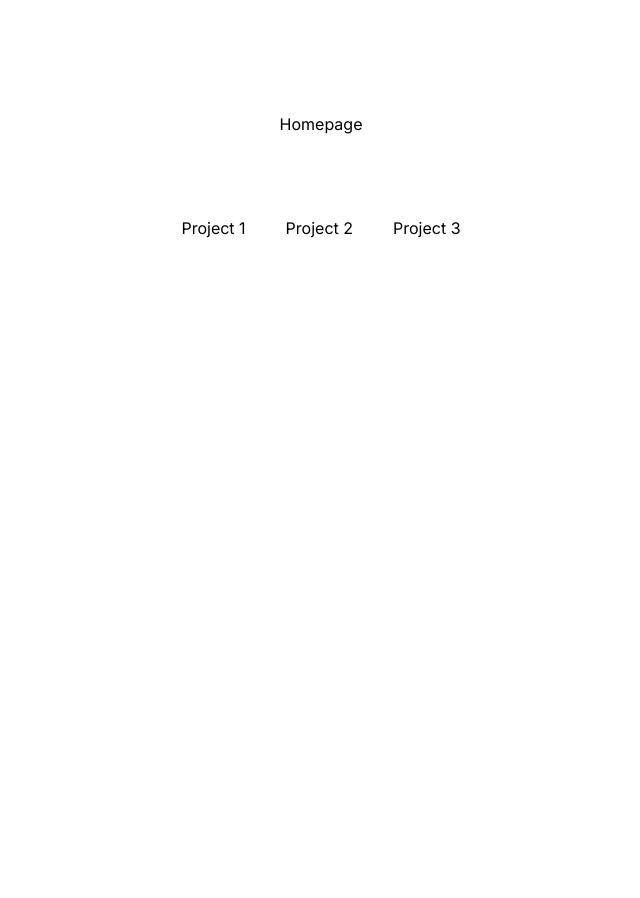
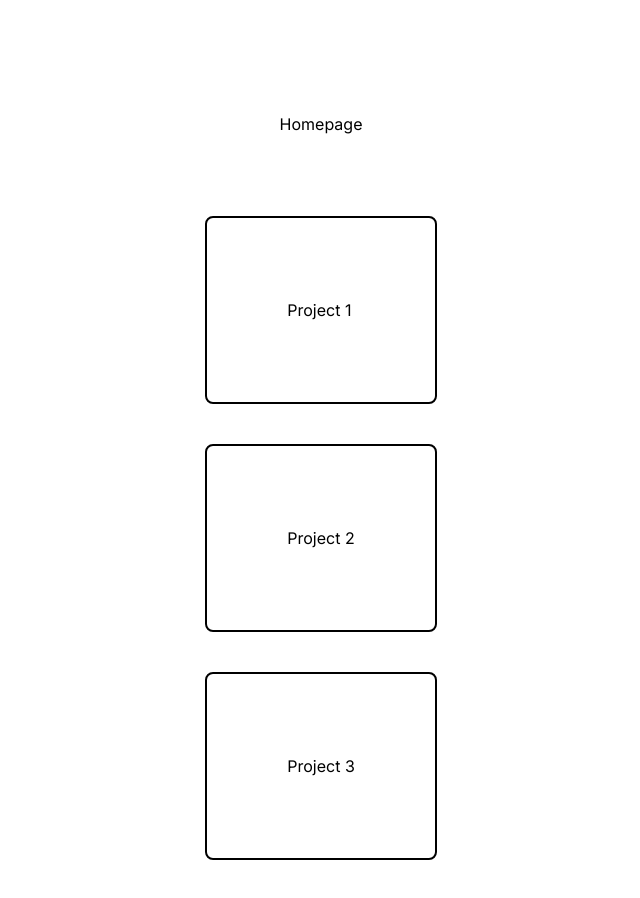
Before and after one commit to Gavinpiy/matrix, a Next.js app: page / in a window 1280 px wide. Shown: the top 898 px of the page, without its empty margins (319-959 px from the left). Before the commit the page ends 800 px from the top, so only its background shows below. Built offline with nearby package versions, Linux system fonts and the light colour scheme.

Commit message:
home layout cards

```diff
--- a/src/app/page.js
+++ b/src/app/page.js
@@ -1,19 +1,27 @@
 import Link from "next/link";
+import Image from "next/image";
 
 export default function Home() {
   return (
     <main className="p-12 sm:p-18 md:p-18 lg:p-28 flex flex-col justify-center pt-18 items-center h-full sm:gap-10 md:gap-12 lg:gap-20 pb-20">
       <h1>Homepage</h1>
-      <div className="flex gap-10">
+      <div className="flex gap-10 flex-col">
+        <div className="border-black border-solid border-2 p-20 rounded-lg">
           <Link href="/1" title="Project 1">
             Project 1
           </Link>
-        <Link href="/2" title="Project 2">
+        </div>
+
+        <div className="border-black border-solid border-2 p-20 rounded-lg">
+          <Link href="/1" title="Project 1">
             Project 2
           </Link>
-        <Link href="/3" title="Project 3">
+        </div>
+        <div className="border-black border-solid border-2 p-20 rounded-lg">
+          <Link href="/1" title="Project 1">
             Project 3
           </Link>
+        </div>
       </div>
     </main>
   );
```
Also changed, not shown: .babelrc (deleted). Lines whose indentation alone changed are shown as unchanged.
